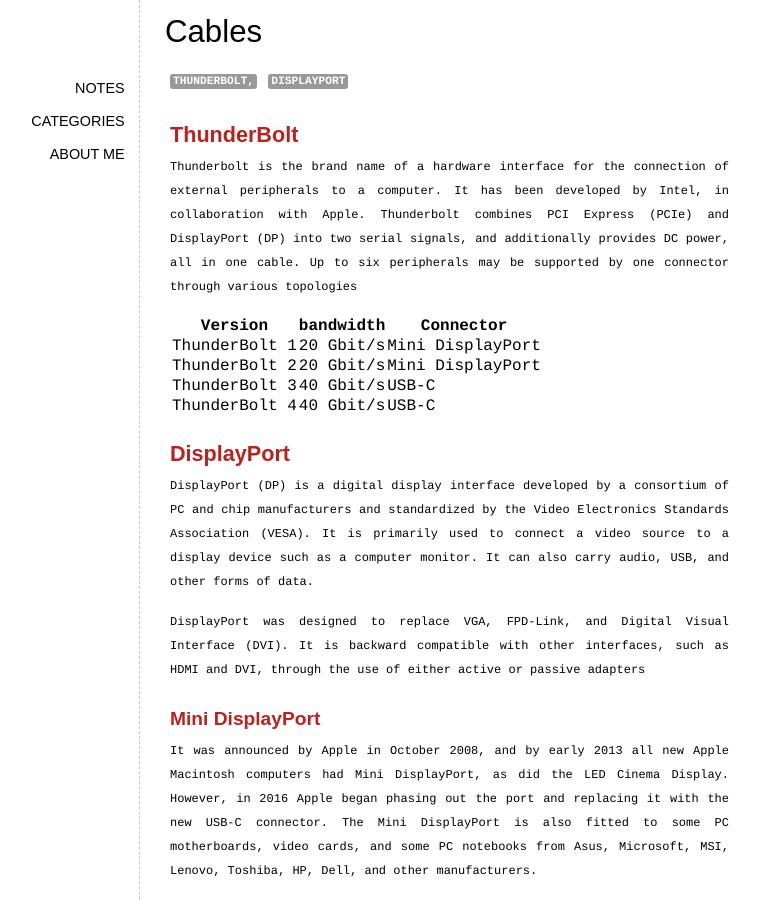
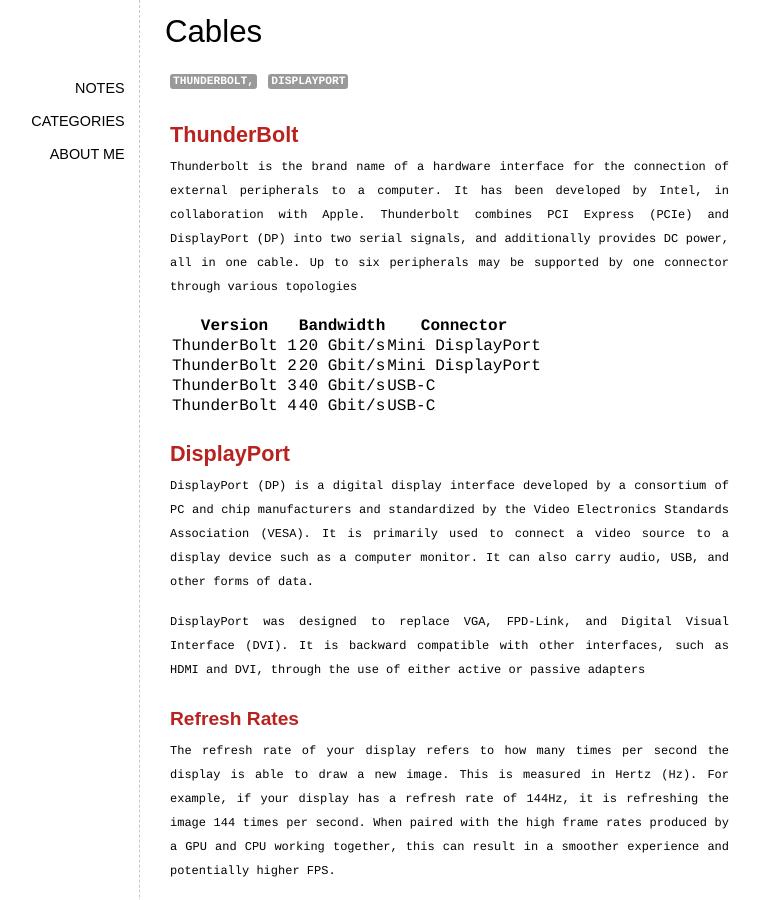
Before and after one commit to elan2wang/note, a Jekyll site: the page built from _posts/2022-05-01-cables.md, in a window 1280 px wide and 900 px high. Shown: the whole window, without its empty margins (111-871 px from the left). Built offline with Jekyll 4.4.1, drawn with Linux system fonts in a browser that asks for light colours; comment, search, counter and statistics services are not loaded; some of the changed text lies outside the part shown.

Commit message:
update post

```diff
--- a/_posts/2022-05-01-cables.md
+++ b/_posts/2022-05-01-cables.md
@@ -9,7 +9,7 @@ categories:
 
 Thunderbolt is the brand name of a hardware interface for the connection of external peripherals to a computer. It has been developed by Intel, in collaboration with Apple. Thunderbolt combines PCI Express (PCIe) and DisplayPort (DP) into two serial signals, and additionally provides DC power, all in one cable. Up to six peripherals may be supported by one connector through various topologies
 
-| Version       | bandwidth | Connector |
+| Version       | Bandwidth | Connector |
 | ------------- | --------- | --------- |
 | ThunderBolt 1 | 20 Gbit/s | Mini DisplayPort |
 | ThunderBolt 2 | 20 Gbit/s | Mini DisplayPort |
@@ -21,6 +21,20 @@ Thunderbolt is the brand name of a hardware interface for the connection of exte
 DisplayPort (DP) is a digital display interface developed by a consortium of PC and chip manufacturers and standardized by the Video Electronics Standards Association (VESA). It is primarily used to connect a video source to a display device such as a computer monitor. It can also carry audio, USB, and other forms of data.
 
 DisplayPort was designed to replace VGA, FPD-Link, and Digital Visual Interface (DVI). It is backward compatible with other interfaces, such as HDMI and DVI, through the use of either active or passive adapters
+
+### [Refresh Rates]()
+
+The refresh rate of your display refers to how many times per second the display is able to draw a new image. This is measured in Hertz (Hz). For example, if your display has a refresh rate of 144Hz, it is refreshing the image 144 times per second. When paired with the high frame rates produced by a GPU and CPU working together, this can result in a smoother experience and potentially higher FPS.
+
+In order to take advantage of higher refresh rates, three of the most important components to consider are:
+
+- A monitor with the ability to refresh quickly.
+- A CPU that’s fast enough to provide critical game instructions, including AI, physics, game logic, and rendering data.
+- A GPU that’s fast enough to execute these instructions quickly and create the graphics you see on the screen.
+The monitor can only display an image at the rate the system produces it, so it’s important that your CPU and GPU are capable of completing this process quickly. If your CPU and GPU are incapable of supplying the monitor with a sufficiently high number of frames then your monitor won’t be able to produce a high-refresh rate image regardless of how good its specs are.
+
+If your monitor has a refresh rate of 144Hz but the GPU is only supplying 30 frames per second, that higher refresh rate is not being utilized.
+
 
 ### [Mini DisplayPort](https://en.wikipedia.org/wiki/Mini_DisplayPort)
 
@@ -39,3 +53,7 @@ PCI Express (Peripheral Component Interconnect Express), officially abbreviated
 | Version       | bandwidth |
 | ------------- | --------- |
 | 1.0 | |
+
+## [USB](https://en.wikipedia.org/wiki/USB)
+
+Universal Serial Bus (USB) is an industry standard that establishes specifications for cables, connectors and protocols for connection, communication and power supply (interfacing) between computers, peripherals and other computers. A broad variety of USB hardware exists, including 14 different connector types, of which USB-C is the most recent.
```
